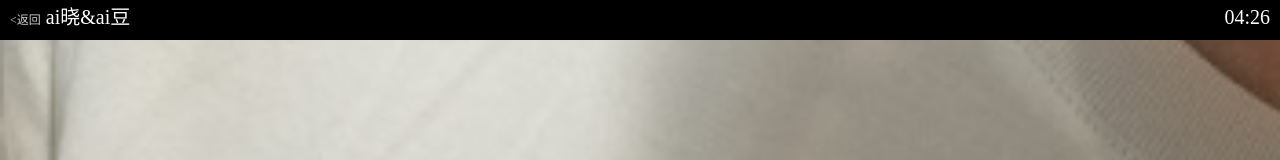
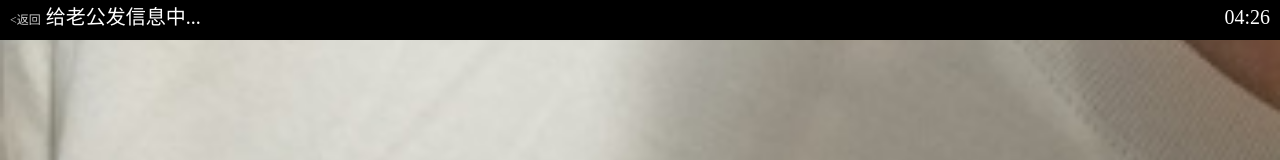
Before and after one commit to Albertmum/Albertmum.github.io, a plain HTML site: page index.html in a window 1280 px wide. Shown: the top 160 px of the page. Drawn offline with Linux system fonts and the light colour scheme.

Commit message:
改动标题

```diff
--- a/index.html
+++ b/index.html
@@ -142,7 +142,7 @@
 <body>
     <div id="container">
         <div class="header">
-            <span style="float: left;"> <span style="font-size:12px;color:#ccc;"><返回</span>   ai晓&ai豆</span>
+            <span style="float: left;"> <span style="font-size:12px;color:#ccc;"><返回</span> 给老公发信息中...</span>
             <span class="timenow" style="float: right;">17:59</span>
         </div>
         <ul class="content">
```
